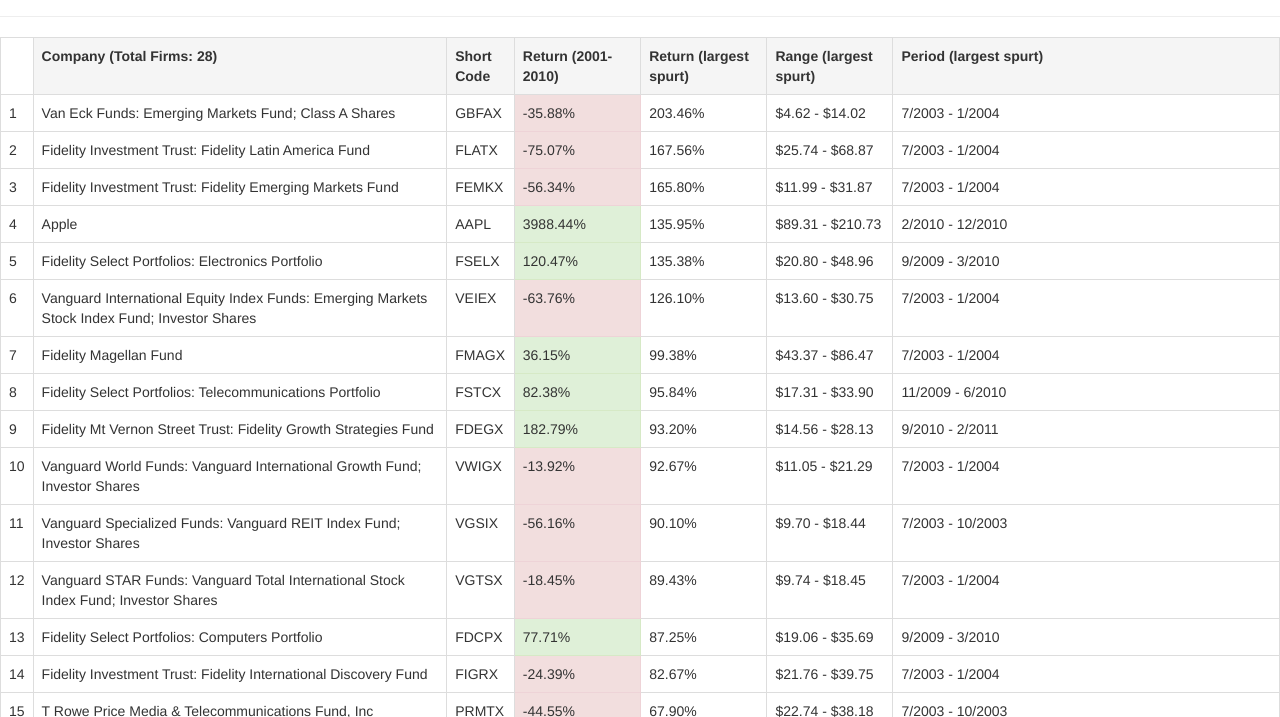
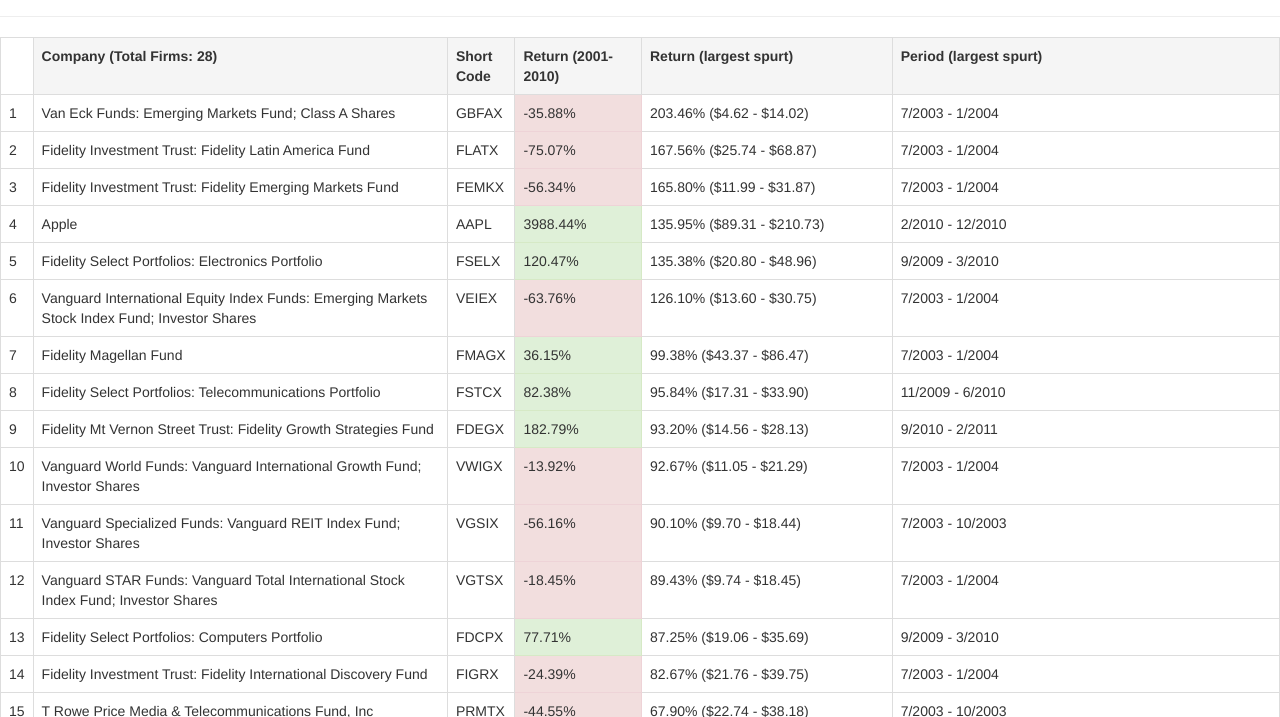
Before and after one commit to xjamescui/futureAdvisor, a website: page app/index.html in a window 1280 px wide. Shown: the part 83-800 px from the top of the page. Drawn offline with Linux system fonts and the light colour scheme.

Commit message:
packaging for submission

```diff
--- a/app/partials/main.html
+++ b/app/partials/main.html
@@ -6,7 +6,6 @@
 	<th class="active">Short Code</th>
 	<th class="active">Return (2001-2010)</th>
 	<th class="active">Return (largest spurt) </th>
-	<th class="active">Range (largest spurt) </th>
 	<th class="active">Period (largest spurt) </th>
 
 	<tr ng-repeat="firm in dataArray | orderBy: '-largestSpurt.growth'">
@@ -27,11 +26,8 @@
 		{{firm.totalReturn | percentage}}
 		</td>
 
-		<td style="width: 10%;">
-		{{firm.largestSpurt.growth | percentage}}
-		</td>
-		<td style="width: 10%;">
-		{{firm.largestSpurt.min | currency}} - {{firm.largestSpurt.max | currency}}
+		<td style="width: 20%;">
+		{{firm.largestSpurt.growth | percentage}} ({{firm.largestSpurt.min | currency}} - {{firm.largestSpurt.max | currency}})
 		</td>
 		<td>
 		{{firm.largestSpurt.startDate | date}} - {{firm.largestSpurt.endDate | date}}
```
Also changed, not shown: README.md.
